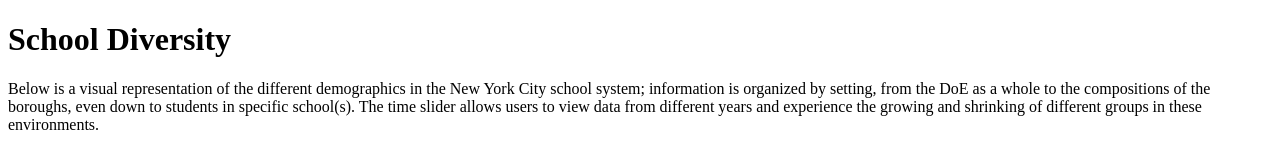
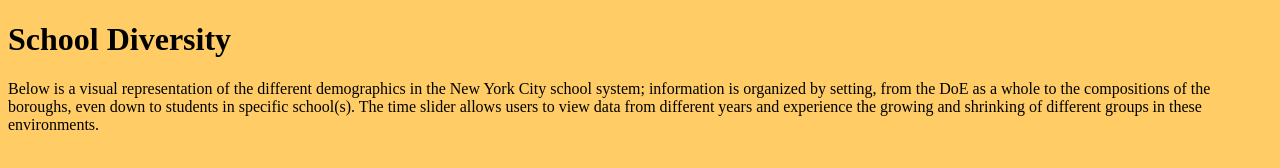
Before and after one commit to lawrenceliu2/d3project, a plain HTML site: page templates/index.html in a window 1280 px wide. Drawn offline with Linux system fonts and the light colour scheme; files whose address does not match are found by name.

Commit message:
created things

```diff
--- a/templates/index.html
+++ b/templates/index.html
@@ -1,6 +1,7 @@
 <!DOCTYPE html>
 <html>
   <head>
+    <link rel="stylesheet" type="text/css" href="style.css">
     <title>School Diversity - Team Base Functionality</title>
   </head>
 
--- a/templates/style.css
+++ b/templates/style.css
@@ -1,2 +1,3 @@
-h1{
+html{
+    background-color: #ffcc66
 }
```
